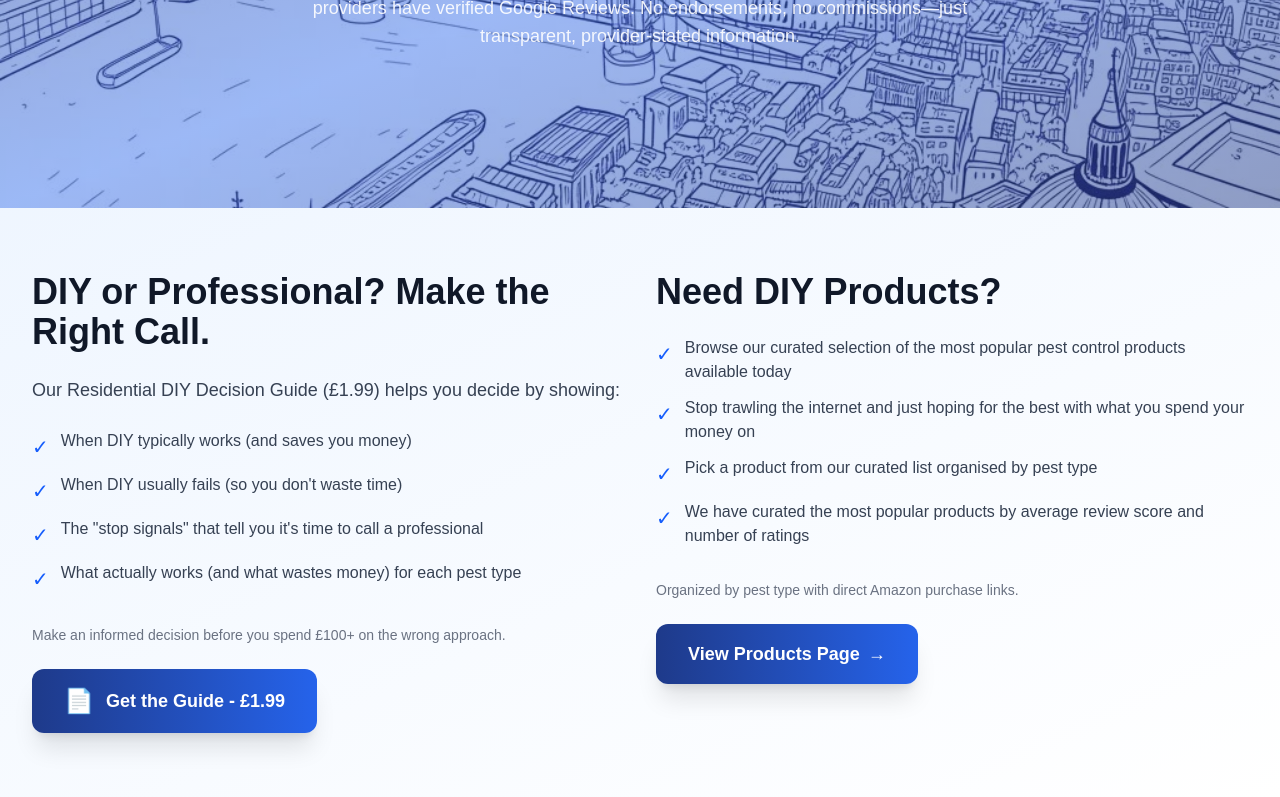
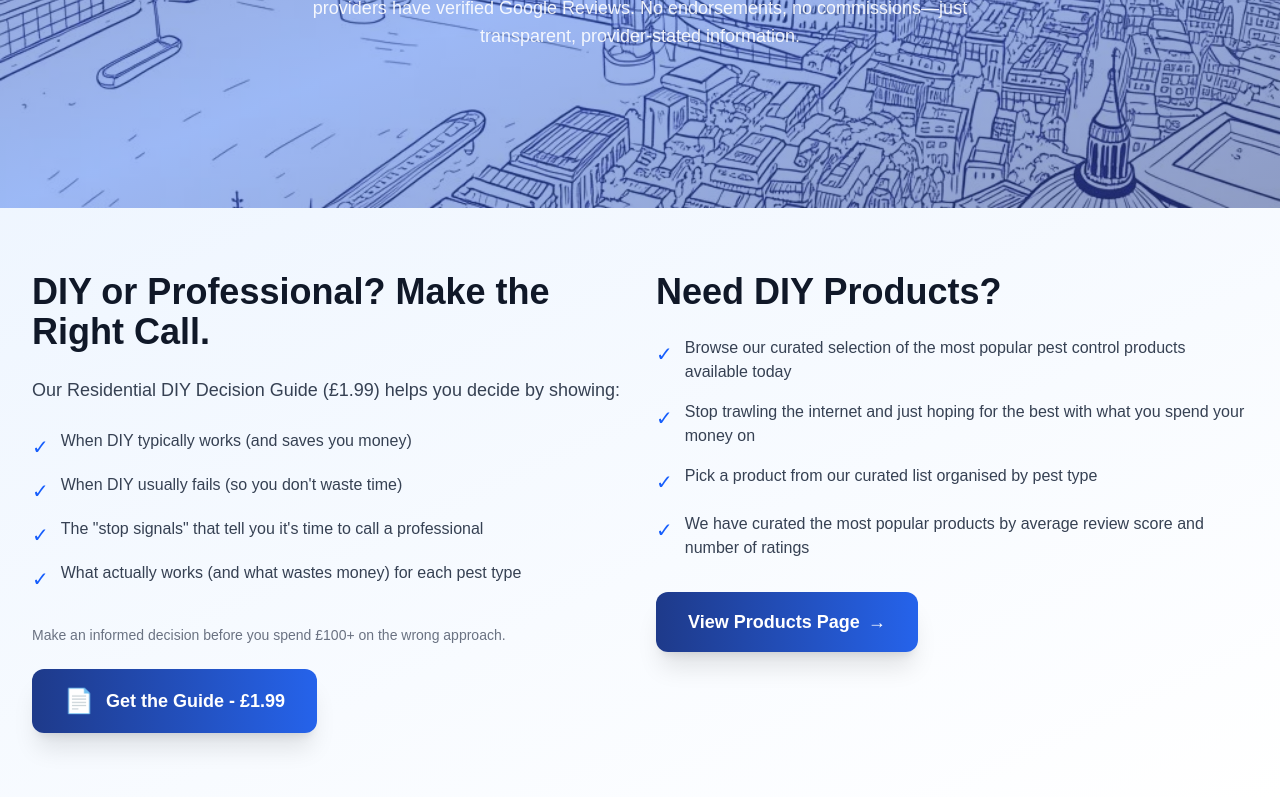
Before and after one commit to aarongeorghiades-hub/pestpro-index-v2-live, a Next.js app: page /residential in a window 1280 px wide. Shown: the part 396-1193 px from the top of the page. Built offline with nearby package versions, Linux system fonts and the light colour scheme; no server answers; the database is empty.

Commit message:
Fix: Remove text above button and add flex spacing to bullets

```diff
--- a/app/residential/page.tsx
+++ b/app/residential/page.tsx
@@ -301,7 +301,7 @@ export default function ResidentialPage() {
                 Need DIY Products?
               </h2>
               {/* 4 Bullets */}
-              <div className="space-y-3 mb-8">
+              <div className="space-y-4 mb-8 flex-grow">
                 <div className="flex items-start gap-3">
                   <span className="text-blue-600 text-xl mt-1">✓</span>
                   <p className="text-gray-700">Browse our curated selection of the most popular pest control products available today</p>
@@ -321,9 +321,6 @@ export default function ResidentialPage() {
               </div>
 
               {/* Button */}
-              <p className="text-sm text-gray-500 mb-6">
-                Organized by pest type with direct Amazon purchase links.
-              </p>
               <Link
                 href="/products"
                 className="inline-flex items-center justify-center gap-2 px-8 py-4 bg-gradient-to-r from-[#1e3a8a] to-[#2563eb] text-white text-lg font-bold rounded-xl hover:from-[#2563eb] hover:to-[#3b82f6] transition-all duration-300 shadow-xl hover:shadow-2xl hover:-translate-y-1"
```
